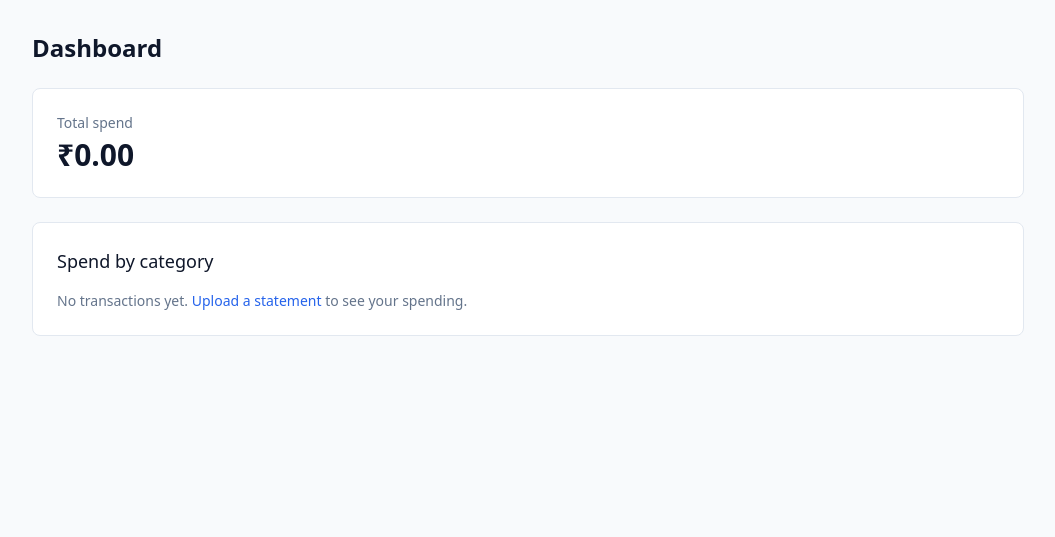
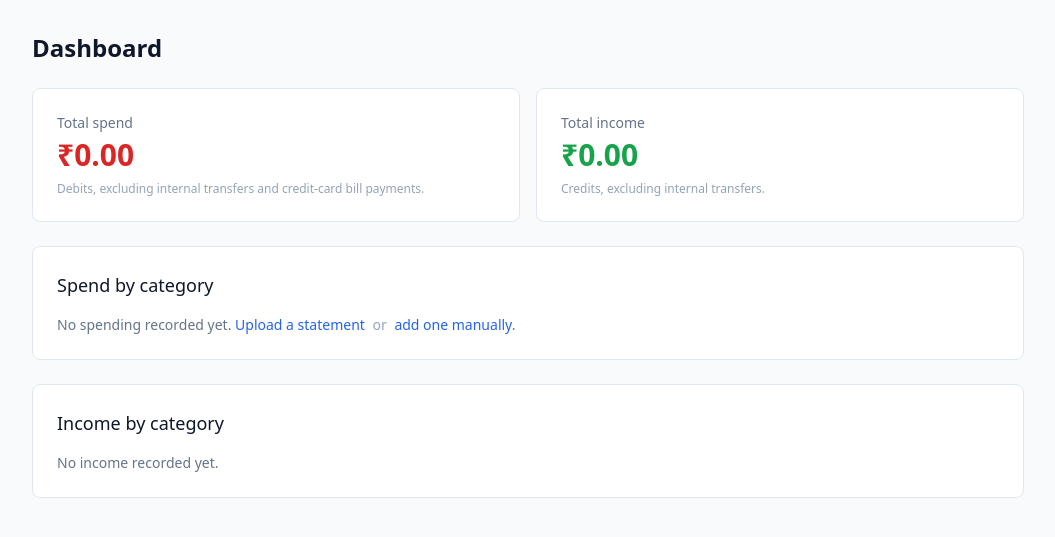
Before and after one commit to Loki1928/Finsight, a FastAPI app: page / in a window 1280 px wide. Shown: the part 53-590 px from the top of the page, without its empty margins (112-1167 px from the left). Run offline with FastAPI, Linux system fonts and the light colour scheme; data that the repository does not hold is empty; some libraries are stand-ins or nearby versions.

Commit message:
Step P1.1 polish: income breakdown, manual-row count, README refresh
Splits the dashboard's single 'Total spend' card into Total spend (debits) and Total income (credits), with matching by-category breakdowns below. Both queries respect is_transfer and is_liability_payment so the totals stay honest as those flags land in later phases. Adds a small 'N manual' caption under Total rows in the transactions summary card so users can see at a glance how much of the data is user-entered vs parsed. Refreshes the README to describe manual entry as a shipped feature, adds a Routes table, restructures the roadmap into Shipped / In progress / Further out, and updates the architecture diagram to show the manual-entry path into canonical events.

```diff
--- a/app/api/transactions.py
+++ b/app/api/transactions.py
@@ -65,6 +65,7 @@ def transactions(request: Request, db: Session = Depends(get_db)):
         .all()
     )
     # Summary stats
+   # Summary stats
     total_count = len(rows)
     debits = [r for r in rows if r.direction == "debit"]
     credits = [r for r in rows if r.direction == "credit"]
@@ -72,6 +73,8 @@ def transactions(request: Request, db: Session = Depends(get_db)):
     credit_count = len(credits)
     debits_total = sum(r.amount for r in debits)
     credits_total = sum(r.amount for r in credits)
+    # Manual-entry count — surfaces how much of the data is user-added vs parsed.
+    manual_count = sum(1 for r in rows if r.is_user_edited)
     # Most recent upload — used to show "expected" numbers from the PDF summary,
     # if the parser captured them in error_log warnings (it would only do this on
     # mismatch). When no warnings, we just show "matches".
@@ -87,6 +90,7 @@ def transactions(request: Request, db: Session = Depends(get_db)):
         "debits_total": debits_total,
         "credits_total": credits_total,
         "net": credits_total - debits_total,
+        "manual_count": manual_count,
         "upload_status": latest_upload.status if latest_upload else None,
         "upload_warnings": latest_upload.error_log if latest_upload else None,
         "filename": latest_upload.filename if latest_upload else None,
--- a/app/templates/dashboard.html
+++ b/app/templates/dashboard.html
@@ -3,12 +3,20 @@
 {% block content %}
 <h1 class="text-2xl font-semibold mb-6">Dashboard</h1>
 
-<div class="bg-white rounded-lg border border-slate-200 p-6 mb-6">
-  <div class="text-sm text-slate-500">Total spend</div>
-  <div class="text-3xl font-semibold mt-1">₹{{ "%.2f"|format(total_spend or 0) }}</div>
+<div class="grid grid-cols-1 md:grid-cols-2 gap-4 mb-6">
+  <div class="bg-white rounded-lg border border-slate-200 p-6">
+    <div class="text-sm text-slate-500">Total spend</div>
+    <div class="text-3xl font-semibold mt-1 text-red-600">₹{{ "%.2f"|format(total_spend or 0) }}</div>
+    <div class="text-xs text-slate-400 mt-2">Debits, excluding internal transfers and credit-card bill payments.</div>
+  </div>
+  <div class="bg-white rounded-lg border border-slate-200 p-6">
+    <div class="text-sm text-slate-500">Total income</div>
+    <div class="text-3xl font-semibold mt-1 text-green-600">₹{{ "%.2f"|format(total_income or 0) }}</div>
+    <div class="text-xs text-slate-400 mt-2">Credits, excluding internal transfers.</div>
+  </div>
 </div>
 
-<div class="bg-white rounded-lg border border-slate-200 p-6">
+<div class="bg-white rounded-lg border border-slate-200 p-6 mb-6">
   <h2 class="text-lg font-medium mb-4">Spend by category</h2>
   {% if by_category %}
     <table class="w-full text-sm">
@@ -30,7 +38,38 @@
       </tbody>
     </table>
   {% else %}
-    <p class="text-slate-500 text-sm">No transactions yet. <a href="/upload" class="text-blue-600 hover:underline">Upload a statement</a> to see your spending.</p>
+    <p class="text-slate-500 text-sm">
+      No spending recorded yet.
+      <a href="/upload" class="text-blue-600 hover:underline">Upload a statement</a>
+      <span class="text-slate-400 mx-1">or</span>
+      <a href="/transactions/add" class="text-blue-600 hover:underline">add one manually</a>.
+    </p>
+  {% endif %}
+</div>
+
+<div class="bg-white rounded-lg border border-slate-200 p-6">
+  <h2 class="text-lg font-medium mb-4">Income by category</h2>
+  {% if income_by_category %}
+    <table class="w-full text-sm">
+      <thead>
+        <tr class="text-left text-slate-500 border-b border-slate-200">
+          <th class="py-2">Category</th>
+          <th class="py-2 text-right">Count</th>
+          <th class="py-2 text-right">Total</th>
+        </tr>
+      </thead>
+      <tbody>
+        {% for row in income_by_category %}
+        <tr class="border-b border-slate-100">
+          <td class="py-2">{{ row.category or "Uncategorized" }}</td>
+          <td class="py-2 text-right">{{ row.count }}</td>
+          <td class="py-2 text-right">₹{{ "%.2f"|format(row.total) }}</td>
+        </tr>
+        {% endfor %}
+      </tbody>
+    </table>
+  {% else %}
+    <p class="text-slate-500 text-sm">No income recorded yet.</p>
   {% endif %}
 </div>
 {% endblock %}
--- a/app/templates/transactions.html
+++ b/app/templates/transactions.html
@@ -11,6 +11,9 @@
   <div>
     <div class="text-slate-500 text-xs uppercase tracking-wide">Total rows</div>
     <div class="text-xl font-semibold mt-1">{{ summary.total_count }}</div>
+    {% if summary.manual_count and summary.manual_count > 0 %}
+      <div class="text-xs text-slate-500 mt-0.5">{{ summary.manual_count }} manual</div>
+    {% endif %}
   </div>
   <div>
     <div class="text-slate-500 text-xs uppercase tracking-wide">Debits</div>
```
Also changed, not shown: app/api/dashboard.py (+28 -2 lines), README.md.
